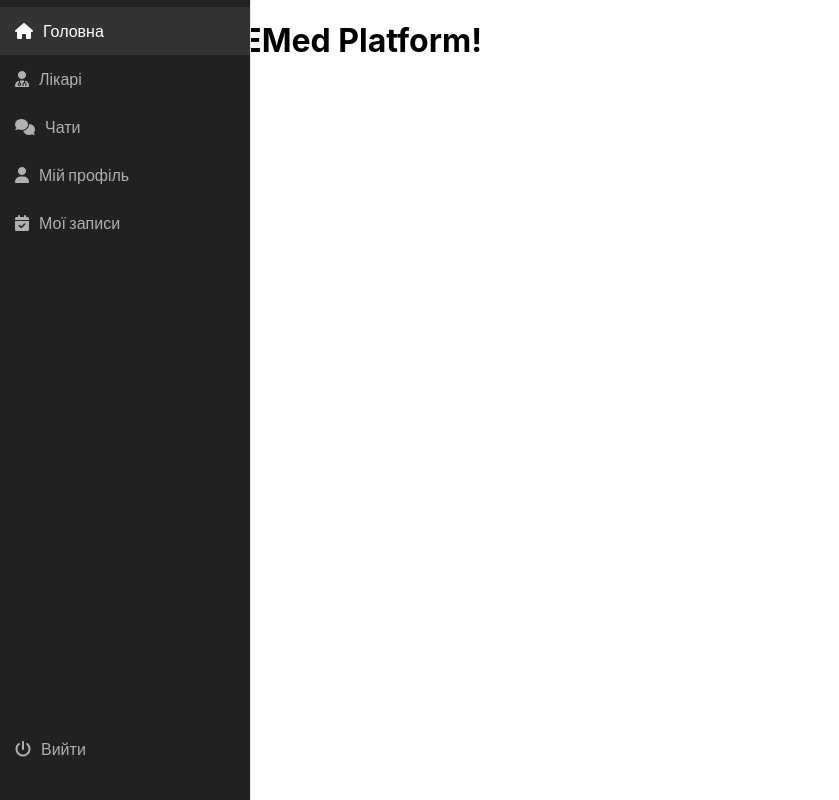
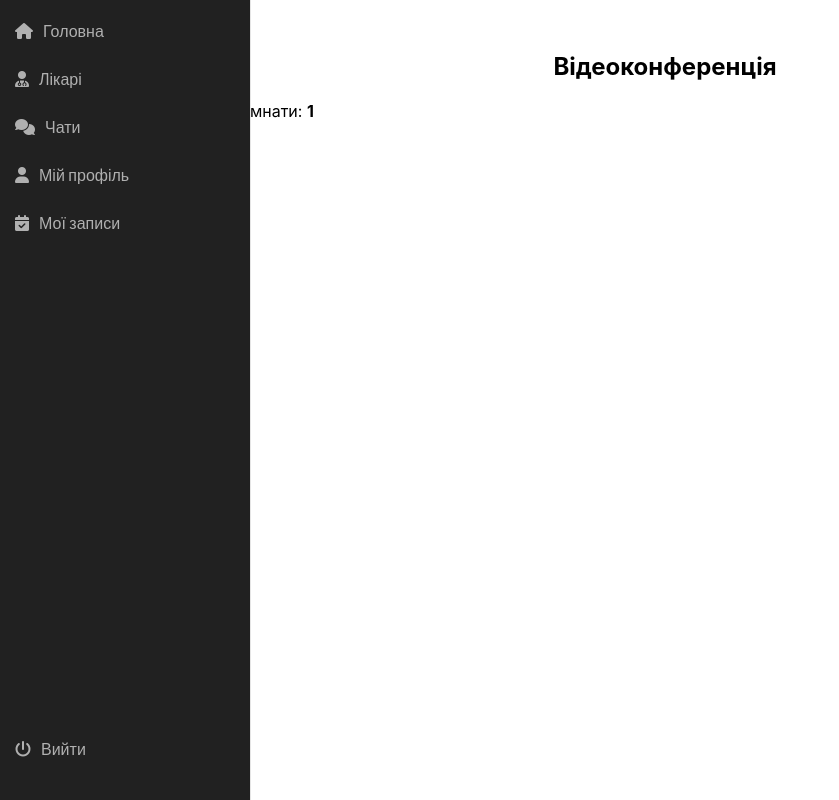
Before and after one commit to SupCS/emedfront, a React (Vite) app: page /video/1 in a window 1280 px wide. Before the commit this address led to /. Shown: the whole page, without its empty margins (0-839 px from the left). Built offline with nearby package versions, Linux system fonts and the light colour scheme; no server answers; sample sign-in values are in the browser's storage.

Commit message:
Get videoroom id

```diff
--- a/src/api/socket.js
+++ b/src/api/socket.js
@@ -51,15 +51,23 @@ export const connectSocket = () => {
       }
     });
 
-    socket.on("appointmentStart", ({ message, appointmentId, chatId }) => {
+    socket.on(
+      "appointmentStart",
+      ({ message, appointmentId, chatId, firestoreCallId }) => {
         console.log("📅 Отримано сповіщення про початок прийому:", {
           message,
           appointmentId,
           chatId,
+          firestoreCallId,
         });
 
         console.log("📥 Обробляємо appointmentStart подію!");
-      console.log("🔻 Дані:", { message, appointmentId, chatId });
+        console.log("🔻 Дані:", {
+          message,
+          appointmentId,
+          chatId,
+          firestoreCallId,
+        });
 
         store.dispatch(
           addNotification({
@@ -68,9 +76,11 @@ export const connectSocket = () => {
             senderName: "Система",
             content: message,
             type: "appointment",
+            firestoreCallId,
           })
         );
-    });
+      }
+    );
 
     socket.on("connect_error", (err) => {
       console.error("🔴 Помилка WebSocket:", err);
--- a/src/components/ChatWindow/ChatWindow.jsx
+++ b/src/components/ChatWindow/ChatWindow.jsx
@@ -13,6 +13,7 @@ const ChatWindow = ({ chat, currentUser }) => {
   const [newMessage, setNewMessage] = useState(""); // Поточне введене повідомлення
   const messagesEndRef = useRef(null); // Референс для автоматичної прокрутки вниз
   const [isAppointmentActive, setIsAppointmentActive] = useState(false);
+  const [callId, setCallId] = useState(null);
 
   useEffect(() => {
     if (!chat || !currentUser) return;
@@ -38,6 +39,7 @@ const ChatWindow = ({ chat, currentUser }) => {
         const res = await getCurrentAppointment(chat._id);
         console.log(res);
         setIsAppointmentActive(res.isActive);
+        setCallId(res.firestoreCallId || null);
       } catch (err) {
         console.error("Помилка при перевірці апоінтменту:", err.message);
       }
@@ -90,6 +92,7 @@ const ChatWindow = ({ chat, currentUser }) => {
     const handleAppointmentStart = (payload) => {
       if (payload.chatId === chat._id) {
         setIsAppointmentActive(true);
+        setCallId(payload.firestoreCallId || null);
       }
     };
 
@@ -143,11 +146,16 @@ const ChatWindow = ({ chat, currentUser }) => {
             "Невідомий"}
         </h3>
 
-        {isAppointmentActive && (
+        {isAppointmentActive && callId && (
           <div className={styles.videoButtonWrapper}>
-            <button className={styles.videoButton}>
+            <a
+              className={styles.videoButton}
+              href={`/video/${callId}`}
+              target="_blank"
+              rel="noopener noreferrer"
+            >
               Приєднатись до відеоконференції
-            </button>
+            </a>
           </div>
         )}
       </div>
--- /dev/null
+++ b/src/pages/VideoCallPage/VideoCallPage.jsx
@@ -0,0 +1,17 @@
+import { useParams } from "react-router-dom";
+
+const VideoCallPage = () => {
+  const { callId } = useParams();
+
+  return (
+    <div style={{ padding: "2rem" }}>
+      <h2>Відеоконференція</h2>
+      <p>
+        Ви приєднались до кімнати: <strong>{callId}</strong>
+      </p>
+      {/* Тут буде компонент з WebRTC */}
+    </div>
+  );
+};
+
+export default VideoCallPage;
--- a/src/routes/AppRouter.jsx
+++ b/src/routes/AppRouter.jsx
@@ -13,6 +13,7 @@ import DoctorListPage from "../pages/DoctorListPage";
 import PrescriptionsPage from "../pages/PrescriptionsPage/PrescriptionsPage";
 import ChatPage from "../pages/ChatPage/ChatPage";
 import AppointmentsPage from "../pages/AppointmentsPage/AppointmentsPage";
+import VideoCallPage from "../pages/VideoCallPage/VideoCallPage";
 import Sidebar from "../components/Sidebar/Sidebar";
 import Notifications from "../components/Notifications";
 import styles from "./AppRouter.module.css";
@@ -91,6 +92,14 @@ function AppRouter() {
               </PrivateRoute>
             }
           />
+          <Route
+            path="/video/:callId"
+            element={
+              <PrivateRoute>
+                <VideoCallPage />
+              </PrivateRoute>
+            }
+          />
           {/* Редирект для всіх інших */}
           <Route path="*" element={<Navigate to="/" />} />
         </Routes>
```
Lines whose indentation alone changed are shown as unchanged.
